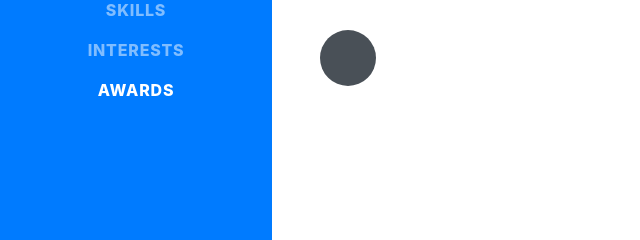
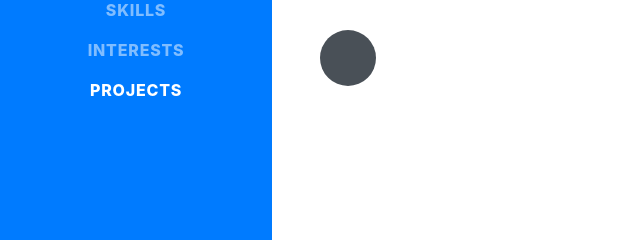
Before and after one commit to stephentsoi92/portfolio, a website with bundled scripts: page index.html in a window 1280 px wide. Shown: the part 502-742 px from the top of the page, 0-640 px from the left. Built offline with nearby package versions, Linux system fonts and the light colour scheme; some icons are missing; a web font is replaced by a local one.

Commit message:
update resume

```diff
--- a/index.html
+++ b/index.html
@@ -56,7 +56,7 @@
           <a class="nav-link js-scroll-trigger" href="#interests">Interests</a>
         </li>
         <li class="nav-item">
-          <a class="nav-link js-scroll-trigger" href="#awards">Awards</a>
+          <a class="nav-link js-scroll-trigger" href="#projects">projects</a>
         </li>
       </ul>
     </div>
@@ -275,7 +275,7 @@
 
     <hr class="m-0">
 
-    <section class="resume-section p-3 p-lg-5 d-flex align-items-center" id="awards">
+    <section class="resume-section p-3 p-lg-5 d-flex align-items-center" id="projects">
       <div class="w-100">
         <h2 class="mb-5">Projects</h2>
         <ul class="fa-ul mb-0">
```
